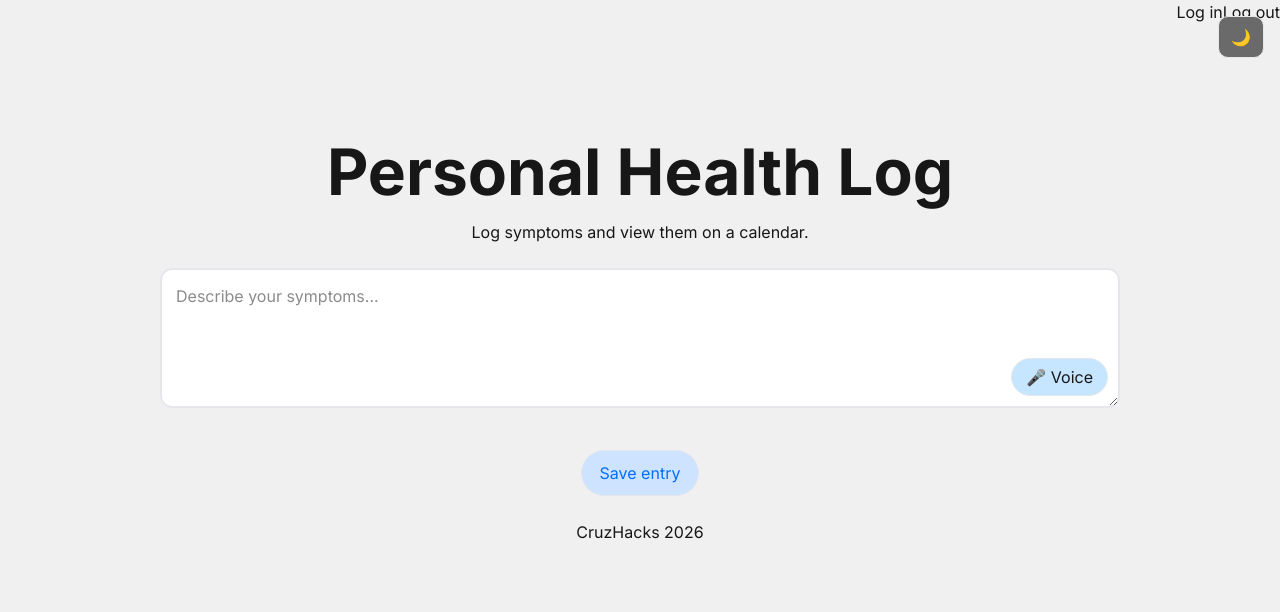
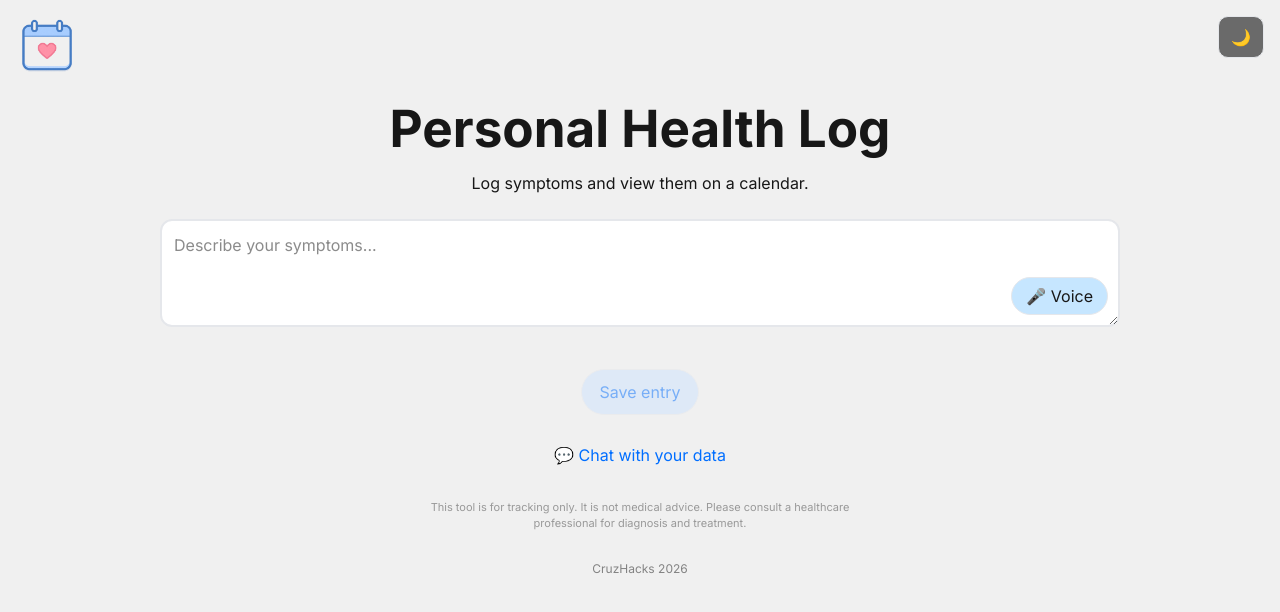
Before and after one commit to misotofu7/personal-health-log, a Next.js app: page / in a window 1280 px wide. Shown: the top 612 px of the page. Built offline with nearby package versions, Linux system fonts and the light colour scheme; no server answers.

Commit message:
fix: relative imports, logo, spacing, days_ago support

```diff
--- a/src/app/chat/page.jsx
+++ b/src/app/chat/page.jsx
@@ -2,7 +2,7 @@
 
 import { useState, useRef, useEffect } from "react";
 import Image from "next/image";
-import { useVoiceInput } from "@/hooks/useVoiceInput";
+import { useVoiceInput } from "../../hooks/useVoiceInput";
 
 export default function ChatPage() {
   const [messages, setMessages] = useState([]);
--- a/src/app/globals.css
+++ b/src/app/globals.css
@@ -93,15 +93,22 @@ body {
   text-align: center;
 }
 
+.logo-container {
+  position: absolute;
+  top: 12px;
+  left: 12px;
+}
+
 .main-title {
-  margin-top: 100px;
+  margin-top: 90px;
   font-weight: 700;
-  font-size: 5vw;
+  font-size: 4vw;
   color: var(--foreground);
 }
 
 .muted {
   color: var(--foreground);
+  margin-top: 4px;
 }
 
 .textarea-wrapper {
@@ -110,8 +117,8 @@ body {
   max-width: 75%;
   margin: 24px auto;
 
-  min-height: 140px;
-  max-height: 300px;
+  min-height: 100px;
+  max-height: 160px;
 }
 
 .textarea-wrapper textarea {
@@ -120,10 +127,10 @@ body {
 }
 
 textarea {
-  min-height: 140px;
-  max-height: 300px;
+  min-height: 100px;
+  max-height: 160px;
 
-  padding: 14px 120px 56px 14px;
+  padding: 12px 110px 44px 12px;
   background-color: var(--textbox);
   font-size: 16px;
 
@@ -213,5 +220,55 @@ textarea:focus {
 .footer {
   display: flex;
   justify-content: center;
-  padding: 24px 0;
+  padding: 12px 0;
+  font-size: 12px;
+  opacity: 0.5;
 }
+
+/* AI Response box */
+.response-box {
+  max-width: 75%;
+  margin: 24px auto;
+  padding: 16px 20px;
+  background: var(--textbox);
+  border: 1px solid var(--border);
+  border-radius: 12px;
+  text-align: left;
+  line-height: 1.6;
+}
+
+.response-box p {
+  margin: 0;
+  white-space: pre-wrap;
+}
+
+/* Navigation links */
+.nav-links {
+  margin-top: 20px;
+  display: flex;
+  justify-content: center;
+  gap: 24px;
+}
+
+.nav-links a {
+  color: var(--accent);
+  text-decoration: none;
+  padding: 8px 16px;
+  border-radius: 8px;
+  transition: background 0.2s ease;
+}
+
+.nav-links a:hover {
+  background: var(--accent-light);
+}
+
+/* Disclaimer */
+.disclaimer {
+  max-width: 500px;
+  margin: 24px auto 16px;
+  padding: 0 16px;
+  font-size: 11px;
+  color: var(--foreground);
+  opacity: 0.4;
+  text-align: center;
+}
--- a/src/app/page.js
+++ b/src/app/page.js
@@ -1,18 +1,79 @@
 "use client";
 
+import { useState, useEffect } from "react";
 import Image from "next/image";
 import ThemeToggle from "./components/ThemeToggle";
-import { useUser } from "@auth0/nextjs-auth0";
+import { useVoiceInput } from "../hooks/useVoiceInput";
 
 export default function Home() {
-  const { user, isLoading } = useUser();
+  const [input, setInput] = useState("");
+  const [response, setResponse] = useState("");
+  const [isLoading, setIsLoading] = useState(false);
+
+  const {
+    transcript,
+    isListening,
+    startListening,
+    stopListening,
+    isSupported,
+  } = useVoiceInput();
+
+  // Update input when voice transcript changes
+  useEffect(() => {
+    if (transcript) {
+      setInput(transcript);
+    }
+  }, [transcript]);
+
+  const handleSave = async () => {
+    if (!input.trim() || isLoading) return;
+
+    setIsLoading(true);
+    setResponse("");
+
+    try {
+      const res = await fetch("/api/ask", {
+        method: "POST",
+        headers: { "Content-Type": "application/json" },
+        body: JSON.stringify({ message: input }),
+      });
+
+      const data = await res.json();
+
+      if (data.success) {
+        setResponse(data.response);
+        setInput("");
+      } else {
+        setResponse(`Error: ${data.error}`);
+      }
+    } catch (error) {
+      setResponse(`Error: ${error.message}`);
+    } finally {
+      setIsLoading(false);
+    }
+  };
+
+  const handleVoiceClick = () => {
+    if (isListening) {
+      stopListening();
+    } else {
+      startListening();
+    }
+  };
 
   return (
     <main className="page">
+      <div className="logo-container">
+        <Image
+          src="/logo.png"
+          alt="Logo"
+          width={70}
+          height={70}
+        />
+      </div>
+
       <header className="top-bar">
         <ThemeToggle />
-        <a href="/auth/login">Log in</a>
-        <a href="/auth/logout">Log out</a>
       </header>
 
       <h1 className="main-title">Personal Health Log</h1>
@@ -22,19 +83,49 @@ export default function Home() {
         <div className="textarea-wrapper">
           <textarea
             id="symptoms"
-            placeholder="Describe your symptoms..."
+            placeholder={isListening ? "Listening..." : "Describe your symptoms..."}
+            value={input}
+            onChange={(e) => setInput(e.target.value)}
           />
+          {isSupported && (
             <button
               type="button"
               className="voice-button"
               aria-label="Voice input"
+              onClick={handleVoiceClick}
+              style={isListening ? { background: "var(--accent)", color: "white" } : {}}
             >
-            🎤  Voice
+              {isListening ? "⏹ Stop" : "🎤 Voice"}
+            </button>
+          )}
+        </div>
+
+        <button
+          className="save-button"
+          onClick={handleSave}
+          disabled={isLoading || !input.trim()}
+          style={isLoading || !input.trim() ? { opacity: 0.5, cursor: "not-allowed" } : {}}
+        >
+          {isLoading ? "Saving..." : "Save entry"}
         </button>
       </div>
 
-        <button className="save-button">Save entry</button>
+      {/* AI Response */}
+      {response && (
+        <div className="response-box">
+          <p>{response}</p>
         </div>
+      )}
+
+      {/* Navigation links */}
+      <div className="nav-links">
+        <a href="/chat">💬 Chat with your data</a>
+      </div>
+
+      {/* Disclaimer */}
+      <p className="disclaimer">
+        This tool is for tracking only. It is not medical advice. Please consult a healthcare professional for diagnosis and treatment.
+      </p>
 
       <footer className="footer">CruzHacks 2026</footer>
     </main>
--- a/src/app/voice-test/page.jsx
+++ b/src/app/voice-test/page.jsx
@@ -1,7 +1,7 @@
 "use client";
 
 import { useState } from "react";
-import { useVoiceInput } from "@/hooks/useVoiceInput";
+import { useVoiceInput } from "../../hooks/useVoiceInput";
 
 export default function VoiceTestPage() {
   const {
--- a/src/lib/auth0.js
+++ /dev/null
@@ -1,3 +0,0 @@
-import { Auth0Client } from "@auth0/nextjs-auth0/server";
-
-export const auth0 = new Auth0Client();
--- a/src/middleware.ts
+++ /dev/null
@@ -1,10 +0,0 @@
-import type { NextRequest } from "next/server";
-import { auth0 } from "./lib/auth0";
-
-export async function middleware(request: NextRequest) {
-  return auth0.middleware(request);
-}
-
-export const config = {
-  matcher: ["/((?!_next/static|_next/image|favicon.ico).*)"],
-};
```
Lines whose indentation alone changed are shown as unchanged.
